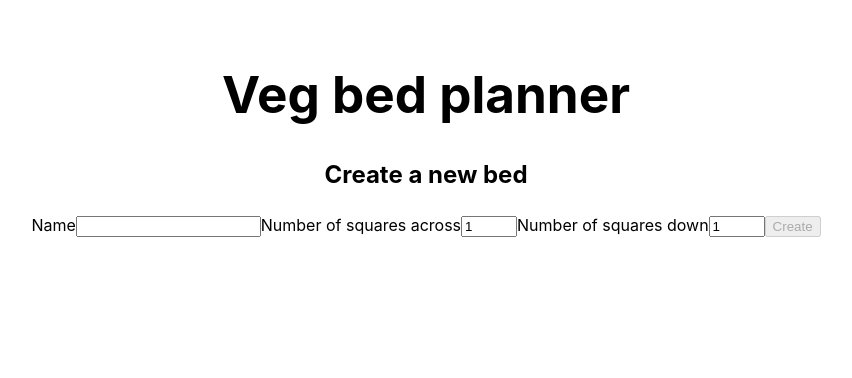
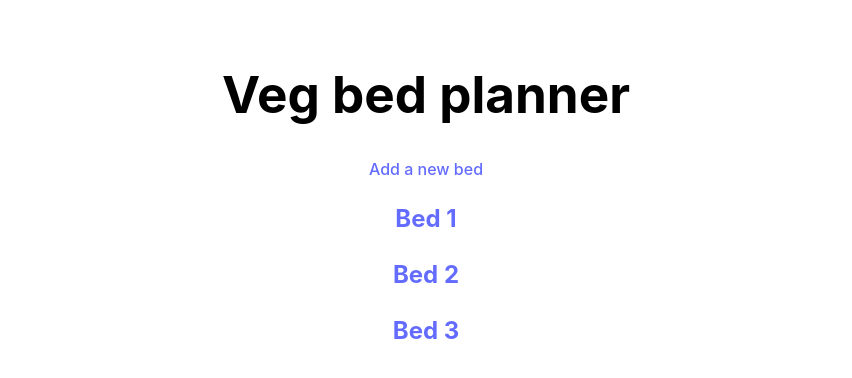
Before and after one commit to mikefosbrook/veg-bed-planner, a React (Vite) app: page / in a window 1280 px wide. Shown: the top 378 px of the page, without its empty margins (214-1066 px from the left). Built offline with nearby package versions, Linux system fonts and the light colour scheme; data requests are answered from the project's data file.

Commit message:
Listing beds on home page so user can navigate to specific beds

```diff
--- a/src/App.jsx
+++ b/src/App.jsx
@@ -1,4 +1,5 @@
 import './App.scss';
+import Home from './components/Home.jsx';
 import Bed from './components/Bed.jsx';
 import CreateBed from './components/CreateBed';
 import { BrowserRouter, Routes, Route } from 'react-router-dom';
@@ -10,7 +11,8 @@ function App() {
 
       <BrowserRouter>
         <Routes>
-          <Route path="/" element={<CreateBed />} />
+          <Route path="/" element={<Home />} />
+          <Route path="/create-bed" element={<CreateBed />} />
           <Route path="/beds/:id" element={<Bed />} />
         </Routes>
       </BrowserRouter>
--- /dev/null
+++ b/src/components/BedList.jsx
@@ -0,0 +1,15 @@
+import { Link } from 'react-router-dom';
+
+export default function BedList({ beds }) {
+  return (
+    <div className="bed-list">
+      {beds.map((beds) => (
+        <div className="beds-preview" key={beds.id}>
+          <Link to={`/beds/${beds.id}`}>
+            <h2>{beds.name}</h2>
+          </Link>
+        </div>
+      ))}
+    </div>
+  );
+}
--- /dev/null
+++ b/src/components/Home.jsx
@@ -0,0 +1,16 @@
+import BedList from '../components/BedList';
+import useFetch from '../hooks/useFetch';
+import { Link } from 'react-router-dom';
+
+export default function Home() {
+  const { data: beds, isLoading, error } = useFetch('http://localhost:4000/beds/');
+
+  return (
+    <div className="home">
+      {error && <div>{error}</div>}
+      {isLoading && <div>Loading...</div>}
+      <Link to="/create-bed">Add a new bed</Link>
+      {beds && <BedList beds={beds} />}
+    </div>
+  );
+}
```
